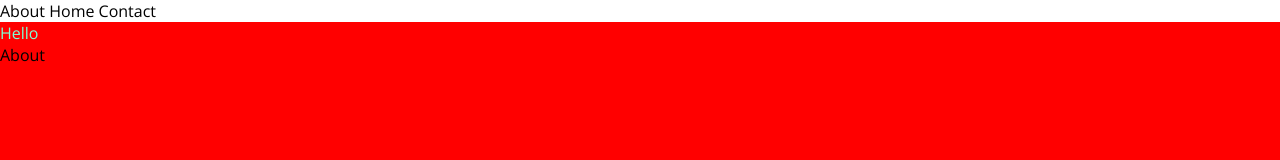
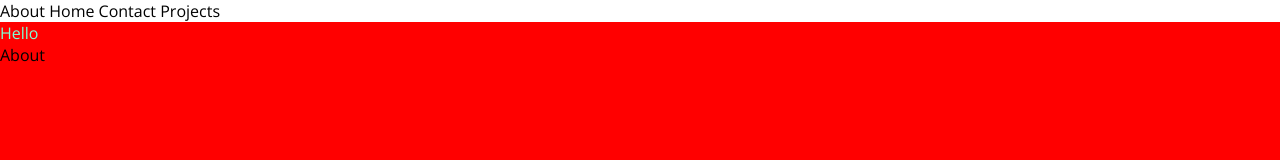
Before and after one commit to Adriantutuianu/personal-website, a React (Create React App) app: page / in a window 1280 px wide. Shown: the top 160 px of the page. Built offline with nearby package versions, Linux system fonts and the light colour scheme.

Commit message:
Added link to projects section

```diff
--- a/src/Header.js
+++ b/src/Header.js
@@ -34,6 +34,16 @@ const Header = () => {
       >
         Contact
       </Link>{" "}
+      <Link
+        activeClass="active"
+        to="projects-section"
+        spy={true}
+        smooth={true}
+        duration={900}
+        delay={100}
+      >
+        Projects
+      </Link>{" "}
     </div>
   );
 };
--- a/src/Sections/Projects.js
+++ b/src/Sections/Projects.js
@@ -1,11 +1,13 @@
 import React from "react";
 import "./projects.scss";
+import { Element } from "react-scroll";
 
 const Projects = () => {
   return (
-    <section id="projects" className="section">
+    <Element name="projects-section" id="projects" className="section">
+      {" "}
       Projects
-    </section>
+    </Element>
   );
 };
 
```
